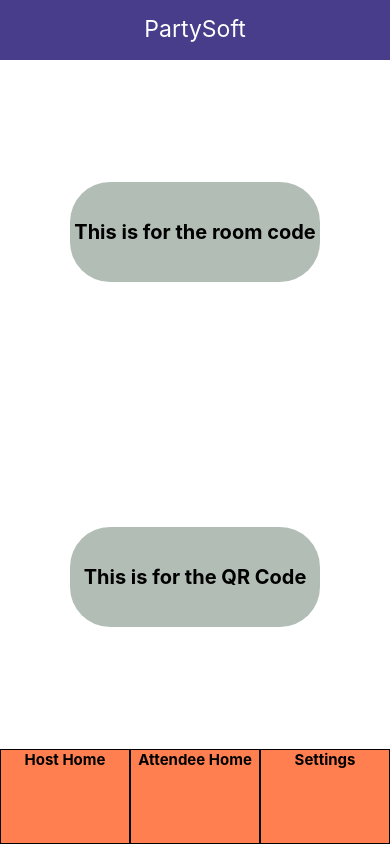
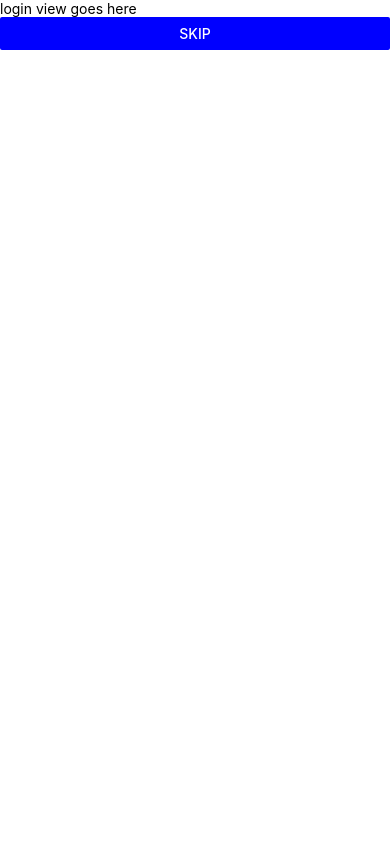
Before and after one commit to chrisc13/PartySoft, a React Native app in the folder partysoft/: screen / in a window 390 px wide. Built offline with nearby package versions, Linux system fonts and the light colour scheme.

Commit message:
base structure

```diff
--- a/partysoft/App.js
+++ b/partysoft/App.js
@@ -1,6 +1,8 @@
 import React from 'react';
 import { StyleSheet, View } from 'react-native';
-import AttendeeHomeView from './views/attendee/attendeeHomeView';
+// import { NavigationContainer } from '@react-navigation/native';
+// import { createNativeStackNavigator } from '@react-navigation/native-stack';
+import LoginView from './views/loginView';
 
 const styles = StyleSheet.create({
   container: {
@@ -10,8 +12,8 @@ const styles = StyleSheet.create({
 
 export default function App() {
   return (
-    <View style={styles.container}>
-      <AttendeeHomeView/>
+    <View>
+      <LoginView></LoginView>
     </View>
   );
 };
--- a/partysoft/views/attendee/attendeeHomeView.js
+++ /dev/null
@@ -1,58 +0,0 @@
-import React from 'react';
-import { StyleSheet, Text, View } from 'react-native';
-
-import MasterHeader from '../../common/masterHeader';
-import MasterNavigation from '../../common/masterNavigation';
-
-const attendeeHomeView = () => {
-  return (
-    <View style={styles.container}>
-
-    <MasterHeader/>
-
-    <View style={styles.userOptions}>
-      <View style={styles.optionSizing}>
-        <Text style={styles.userText}>This is for the room code</Text>
-      </View>
-    </View>
-
-    <View style={styles.userOptions}>
-      <View style={styles.optionSizing}>
-        <Text style={styles.userText}>This is for the QR Code</Text>
-      </View>
-    </View>
-
-    <MasterNavigation/>
-
-    </View>
-  );
-}
-
-const styles = StyleSheet.create({
-  container: {
-    flex: 1,
-    flexDirection: 'column'
-  },
-  // only used to determine the size of the invisible space between header and navigation. Don't touch
-  userOptions: {
-    flex: 3,
-    width: 250,
-    margin: 30,
-    justifyContent: 'center',
-    alignSelf: 'center'
-  },
-  userText: {
-    fontSize: 20,
-    fontWeight: 'bold',
-    textAlign: 'center'
-  },
-  // optionSizing used to control the actual sizing of the room code and QR code area
-  optionSizing: {
-    backgroundColor: '#B2BEB5',
-    height: 100,
-    borderRadius: 40,
-    justifyContent: 'center'
-  }
-});
-
-export default attendeeHomeView;
--- /dev/null
+++ b/partysoft/views/loginView.js
@@ -0,0 +1,17 @@
+import React from 'react';
+import { StyleSheet, Text, View, Button } from 'react-native';
+
+const loginView = () => {
+  return (
+
+    <View style={styles.container}>
+        <Text>login view goes here </Text>
+        <Button title="Skip" color="blue"></Button>
+    </View>
+  );
+}
+
+const styles = StyleSheet.create({
+});
+
+export default loginView;
```
Also changed, not shown: partysoft/views/gameDescription.js (added, +23 -0 lines), partysoft/views/host/hostHome.js (deleted, +0 -14 lines), partysoft/views/hostHome.js (added, +23 -0 lines), partysoft/views/settings/settingsHome.js (deleted, +0 -14 lines).
